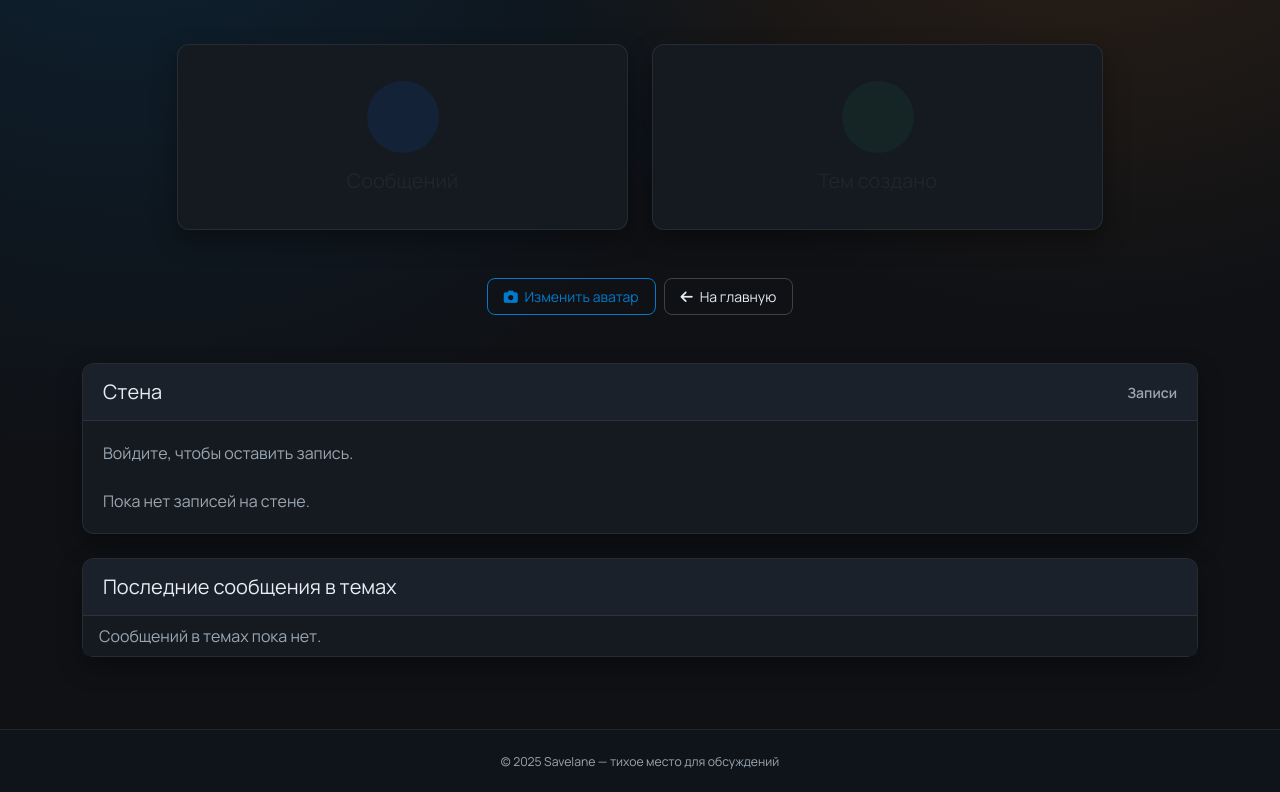
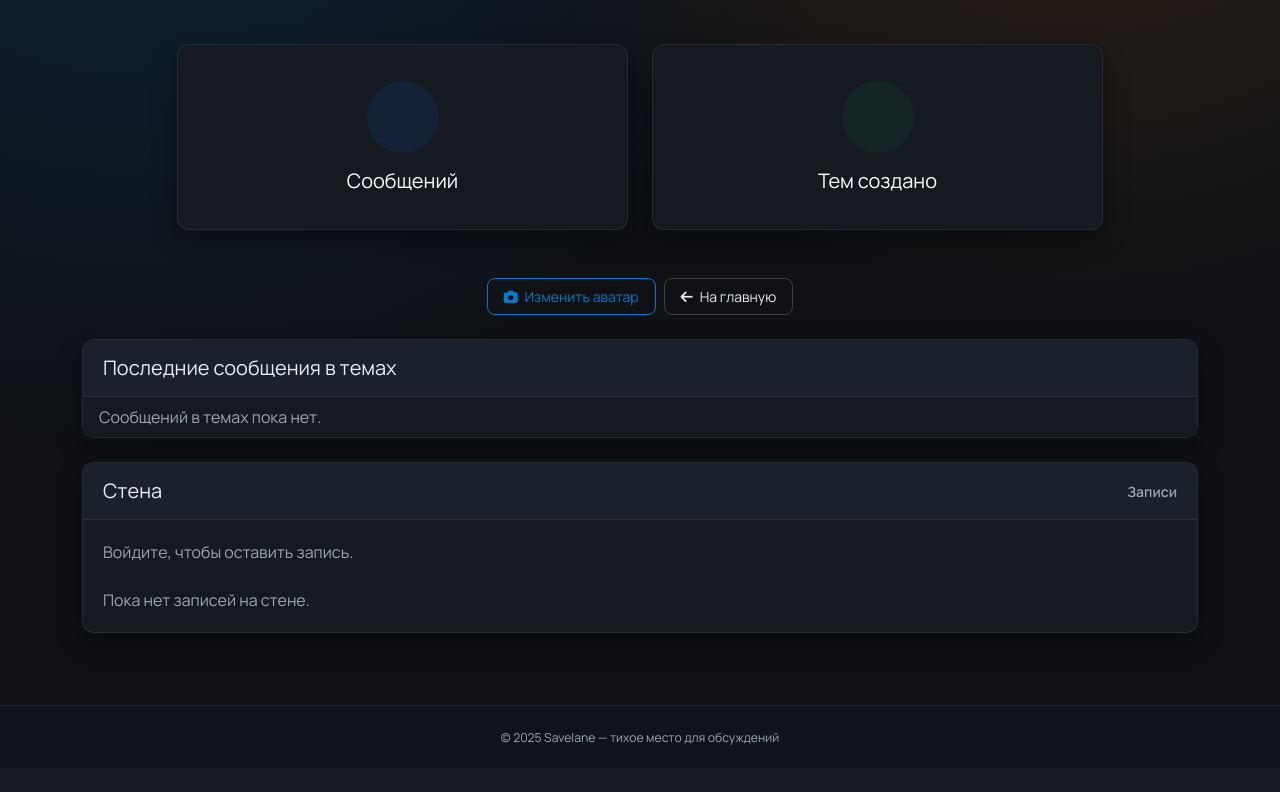
Before and after one commit to yafind/django-forum-savelane, a Django app: template main/templates/main/user_profile.html in a window 1280 px wide. Shown: the part 352-1144 px from the top of the page. After the commit the page ends 1097 px from the top, so only its background shows below. Run offline with Django 5.2, Linux system fonts and the light colour scheme; the template is opened without the code that fills it, so the values that code supplies are empty.

Commit message:
style: дизайн ЛС и профиля

```diff
--- a/main/templates/main/user_profile.html
+++ b/main/templates/main/user_profile.html
@@ -38,7 +38,7 @@
           <div class="bg-primary bg-opacity-10 rounded-circle d-flex align-items-center justify-content-center mb-3" style="width: 72px; height: 72px;">
             <span class="fs-3 fw-bold text-primary">{{ post_count }}</span>
           </div>
-          <h5 class="card-title mb-0">Сообщений</h5>
+          <h5 class="card-title mb-0 text-white">Сообщений</h5>
         </div>
       </div>
     </div>
@@ -48,7 +48,7 @@
           <div class="bg-success bg-opacity-10 rounded-circle d-flex align-items-center justify-content-center mb-3" style="width: 72px; height: 72px;">
             <span class="fs-3 fw-bold text-success">{{ thread_count }}</span>
           </div>
-          <h5 class="card-title mb-0">Тем создано</h5>
+          <h5 class="card-title mb-0 text-white">Тем создано</h5>
         </div>
       </div>
     </div>
@@ -79,8 +79,32 @@
     </div>
   </div>
 
+  <!-- Сообщения в темах -->
+  <div class="card mt-4">
+    <div class="card-header bg-light">
+      <h2 class="h5 mb-0">Последние сообщения в темах</h2>
+    </div>
+    <div class="list-group list-group-flush">
+      {% if recent_posts %}
+        {% for post in recent_posts %}
+          <a href="{% url 'post_list' post.thread.id %}" class="list-group-item list-group-item-action">
+            <div class="d-flex justify-content-between">
+              <div>
+                <strong class="d-block">{{ post.thread.title }}</strong>
+                <small class="text-muted">{{ post.thread.subsection.section.title }} → {{ post.thread.subsection.title }}</small>
+              </div>
+              <div class="text-muted small">{{ post.created_at|date:"d.m.Y H:i" }}</div>
+            </div>
+          </a>
+        {% endfor %}
+      {% else %}
+        <div class="list-group-item text-muted">Сообщений в темах пока нет.</div>
+      {% endif %}
+    </div>
+  </div>
+
   <!-- Стена -->
-  <div class="card mt-5">
+  <div class="card mt-4">
     <div class="card-header bg-light d-flex align-items-center justify-content-between">
       <h2 class="h5 mb-0">Стена</h2>
       <span class="text-muted small">Записи {{ profile_user.username }}</span>
@@ -167,29 +191,5 @@
       {% endif %}
     </div>
   </div>
-
-  <!-- Сообщения в темах -->
-  <div class="card mt-4">
-    <div class="card-header bg-light">
-      <h2 class="h5 mb-0">Последние сообщения в темах</h2>
-    </div>
-    <div class="list-group list-group-flush">
-      {% if recent_posts %}
-        {% for post in recent_posts %}
-          <a href="{% url 'post_list' post.thread.id %}" class="list-group-item list-group-item-action">
-            <div class="d-flex justify-content-between">
-              <div>
-                <strong class="d-block">{{ post.thread.title }}</strong>
-                <small class="text-muted">{{ post.thread.subsection.section.title }} → {{ post.thread.subsection.title }}</small>
-              </div>
-              <div class="text-muted small">{{ post.created_at|date:"d.m.Y H:i" }}</div>
-            </div>
-          </a>
-        {% endfor %}
-      {% else %}
-        <div class="list-group-item text-muted">Сообщений в темах пока нет.</div>
-      {% endif %}
-    </div>
-  </div>
 </div>
 {% endblock %}
--- a/main/views.py
+++ b/main/views.py
@@ -62,7 +62,7 @@ def user_profile(request, user_id):
     wall_posts = WallPost.objects.filter(owner=user)
     wall_posts = wall_posts.select_related('author', 'owner').prefetch_related('comments__author')
     recent_posts = Post.objects.filter(author=user)
-    recent_posts = recent_posts.select_related('thread', 'thread__subsection__section').order_by('-created_at')[:10]
+    recent_posts = recent_posts.select_related('thread', 'thread__subsection__section').order_by('-created_at')[:5]
     return render(request, 'main/user_profile.html', {
         'profile_user': user,
         'post_count': post_count,
@@ -272,7 +272,7 @@ def user_profile(request, user_id):
     wall_posts = WallPost.objects.filter(owner=user)
     wall_posts = wall_posts.select_related('author', 'owner').prefetch_related('comments__author')
     recent_posts = Post.objects.filter(author=user)
-    recent_posts = recent_posts.select_related('thread', 'thread__subsection__section').order_by('-created_at')[:10]
+    recent_posts = recent_posts.select_related('thread', 'thread__subsection__section').order_by('-created_at')[:5]
     return render(request, 'main/user_profile.html', {
         'profile_user': user,
         'post_count': post_count,
```
Also changed, not shown: main/templates/main/message_detail.html (+11 -1 lines).
